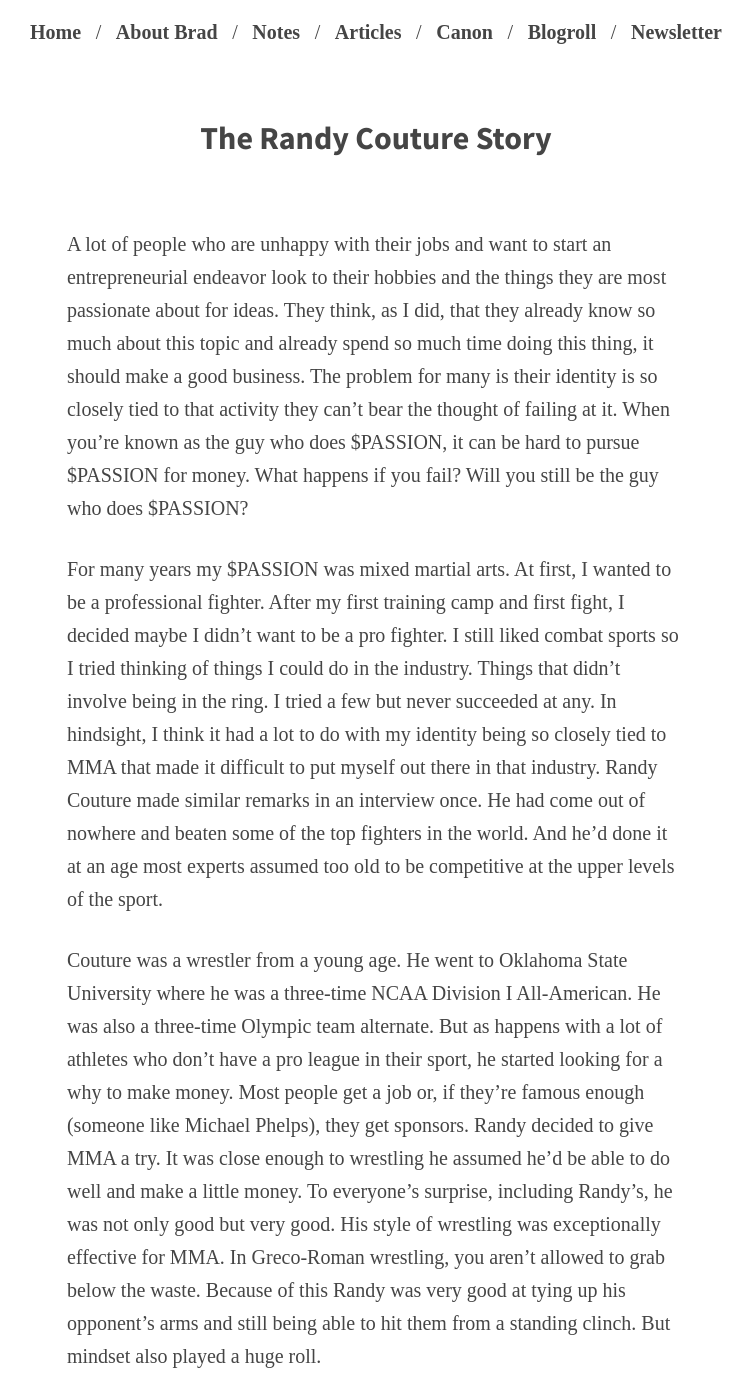
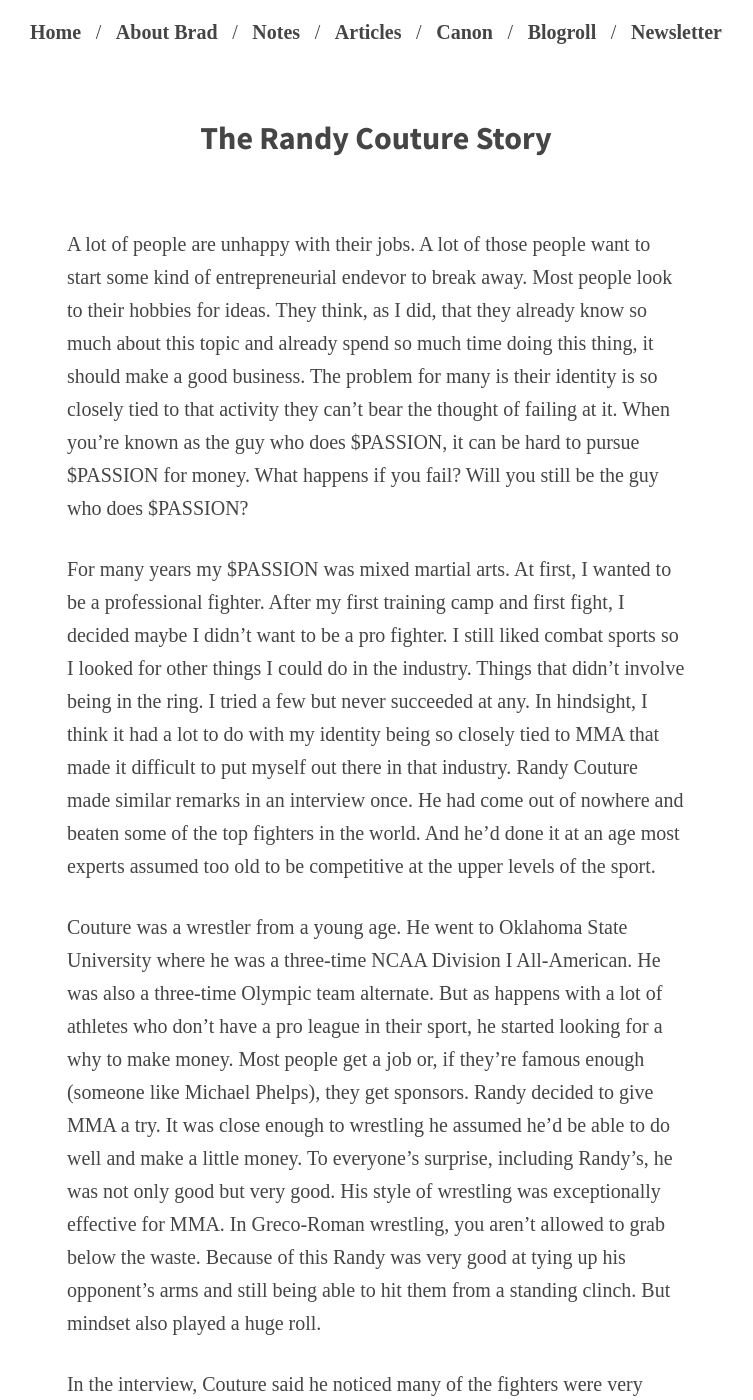
Before and after one commit to bradonomics/bradonomics.com, a Jekyll site: the page built from articles/_posts/2016-10-23-randy-couture-story.md, in a window 1280 px wide and 1400 px high. Shown: the whole window, without its empty margins (264-1017 px from the left). Built offline with Jekyll 4.4.1, drawn with Linux system fonts in a browser that asks for light colours.

Commit message:
Spelling and grammar update

```diff
--- a/articles/_posts/2016-10-23-randy-couture-story.md
+++ b/articles/_posts/2016-10-23-randy-couture-story.md
@@ -2,9 +2,9 @@
 title: The Randy Couture Story
 ---
 
-A lot of people who are unhappy with their jobs and want to start an entrepreneurial endeavor look to their hobbies and the things they are most passionate about for ideas. They think, as I did, that they already know so much about this topic and already spend so much time doing this thing, it should make a good business. The problem for many is their identity is so closely tied to that activity they can't bear the thought of failing at it. When you're known as the guy who does $PASSION, it can be hard to pursue $PASSION for money. What happens if you fail? Will you still be the guy who does $PASSION?
+A lot of people are unhappy with their jobs. A lot of those people want to start some kind of entrepreneurial endevor to break away. Most people look to their hobbies for ideas. They think, as I did, that they already know so much about this topic and already spend so much time doing this thing, it should make a good business. The problem for many is their identity is so closely tied to that activity they can't bear the thought of failing at it. When you're known as the guy who does $PASSION, it can be hard to pursue $PASSION for money. What happens if you fail? Will you still be the guy who does $PASSION?
 
-For many years my $PASSION was mixed martial arts. At first, I wanted to be a professional fighter. After my first training camp and first fight, I decided maybe I didn't want to be a pro fighter. I still liked combat sports so I tried thinking of things I could do in the industry. Things that didn't involve being in the ring. I tried a few but never succeeded at any. In hindsight, I think it had a lot to do with my identity being so closely tied to MMA that made it difficult to put myself out there in that industry. Randy Couture made similar remarks in an interview once. He had come out of nowhere and beaten some of the top fighters in the world. And he'd done it at an age most experts assumed too old to be competitive at the upper levels of the sport.
+For many years my $PASSION was mixed martial arts. At first, I wanted to be a professional fighter. After my first training camp and first fight, I decided maybe I didn't want to be a pro fighter. I still liked combat sports so I looked for other things I could do in the industry. Things that didn't involve being in the ring. I tried a few but never succeeded at any. In hindsight, I think it had a lot to do with my identity being so closely tied to MMA that made it difficult to put myself out there in that industry. Randy Couture made similar remarks in an interview once. He had come out of nowhere and beaten some of the top fighters in the world. And he'd done it at an age most experts assumed too old to be competitive at the upper levels of the sport.
 
 Couture was a wrestler from a young age. He went to Oklahoma State University where he was a three-time NCAA Division I All-American. He was also a three-time Olympic team alternate. But as happens with a lot of athletes who don't have a pro league in their sport, he started looking for a why to make money. Most people get a job or, if they're famous enough (someone like Michael Phelps), they get sponsors. Randy decided to give MMA a try. It was close enough to wrestling he assumed he'd be able to do well and make a little money. To everyone's surprise, including Randy's, he was not only good but very good. His style of wrestling was exceptionally effective for MMA. In Greco-Roman wrestling, you aren't allowed to grab below the waste. Because of this Randy was very good at tying up his opponent's arms and still being able to hit them from a standing clinch. But mindset also played a huge roll.
 
```
Also changed, not shown: _thailand-etcetera/2019-09-01-month-three.md (+1 -1 lines).
